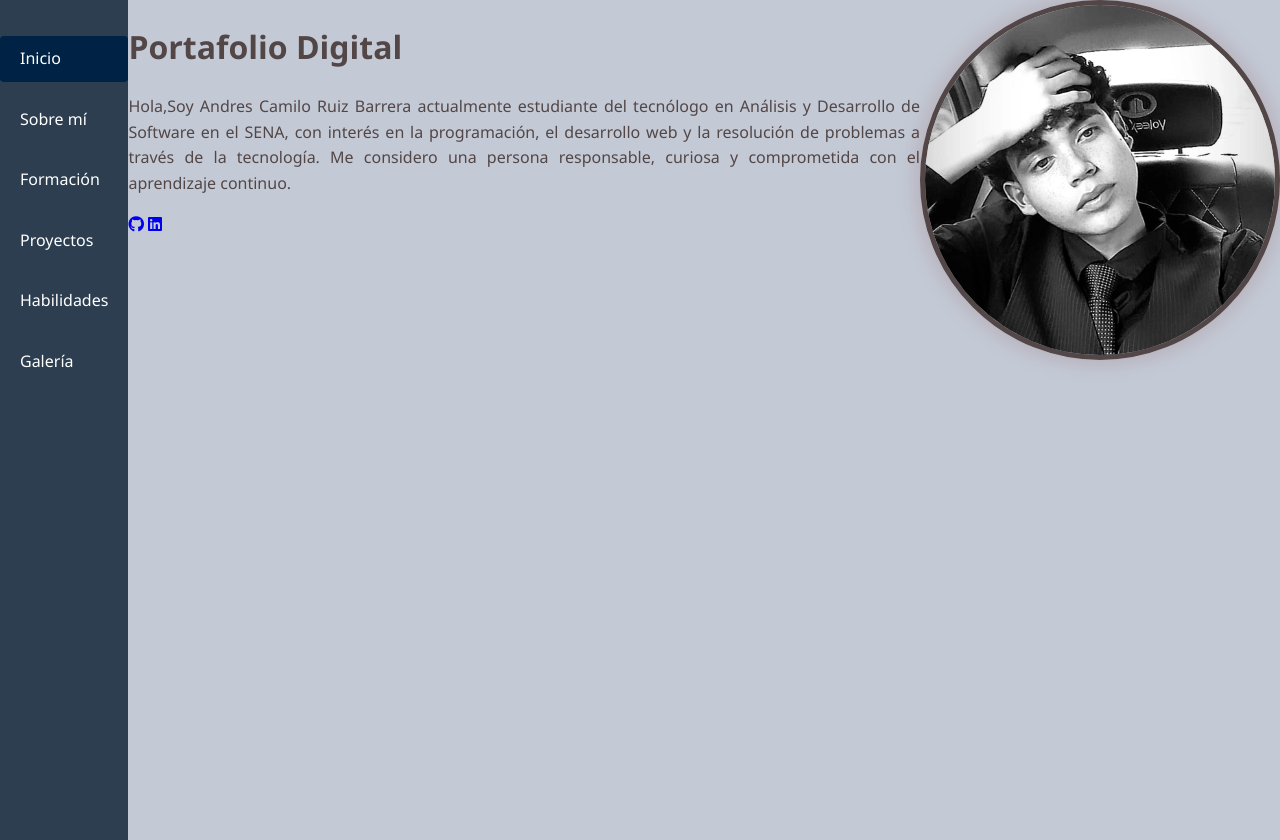
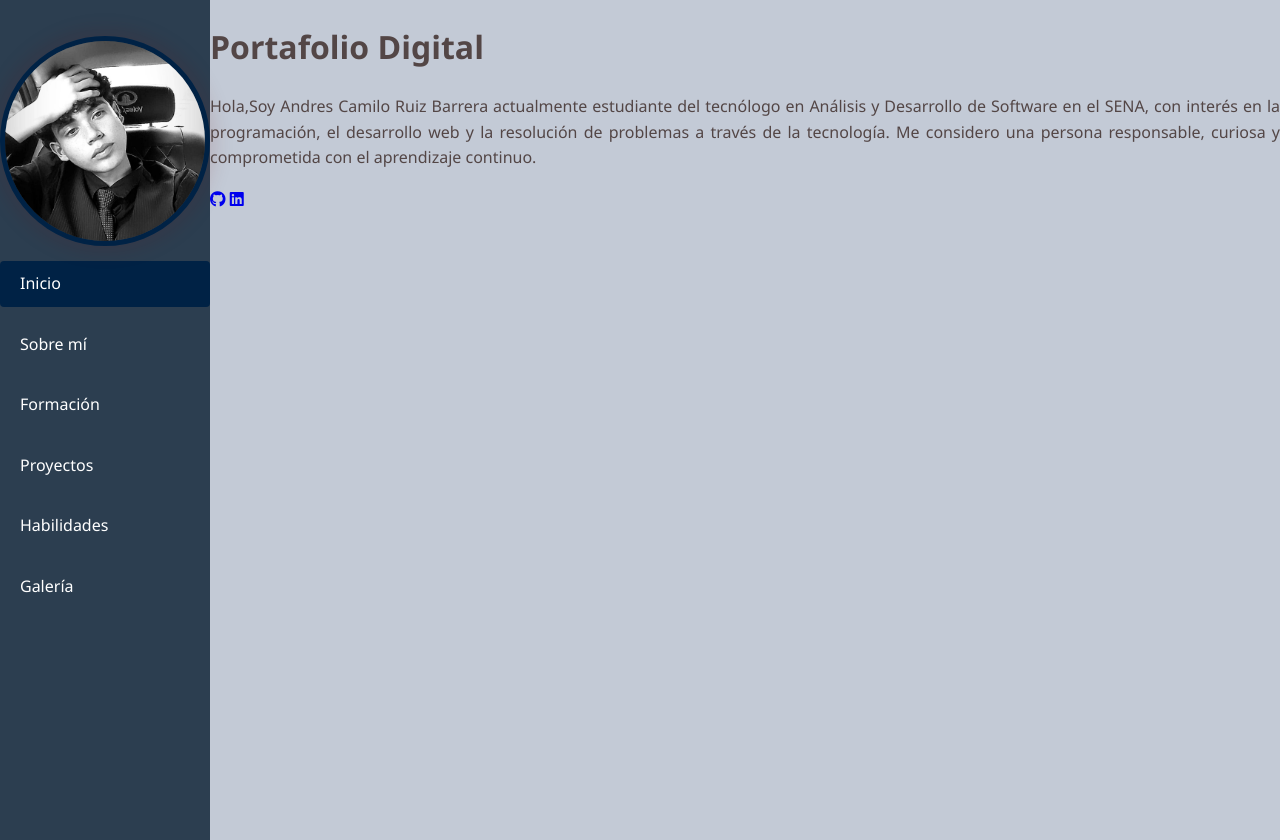
Before and after one commit to CamiloRuiz32/proyecto-portafolio-digital-camilo, a plain HTML site: page index.html in a window 1280 px wide. Drawn offline with Linux system fonts and the light colour scheme.

Commit message:
modificacion.v3

```diff
--- a/estilos.css
+++ b/estilos.css
@@ -179,10 +179,11 @@ tr:nth-child(even) {
     flex: 1;
     display: flex;
     justify-content: flex-end;
+    color: #002245;
 }
 .yo-image img{
-    width: 350px;
-    height: 350px;
+    width: 200px;
+    height: 200px;
     object-fit: cover;
     border-radius: 50%;
     border: 5px solid;
--- a/index.html
+++ b/index.html
@@ -13,6 +13,9 @@
     <nav class="sidebar">
 
         <ul class="menu">
+            <div class="yo-image">
+            <img src="/imagenenes/Imagen de WhatsApp 2025-08-21 a las 11.51.26_f84c7270.jpg" alt="profile image">
+        </div>
              <li><a href="index.html" class="active">Inicio</a></li>
              <li><a href="sobre-mi.html">Sobre mí</a></li>
              <li><a href="formacion.html">Formación</a></li>
@@ -36,9 +39,7 @@
          <a href="https://www.linkedin.com/in/andr%C3%A9s-camilo-ruiz-barrera-1b975b380/" target="_blank"><i class="fab fa-linkedin" ></i></a>
      </div>
      </main>
-     <div class="yo-image">
-            <img src="/imagenenes/Imagen de WhatsApp 2025-08-21 a las 11.51.26_f84c7270.jpg" alt="profile image">
-        </div>
+
 
 
 </body>
```
Also changed, not shown: formacion.html (+1 -2 lines).
